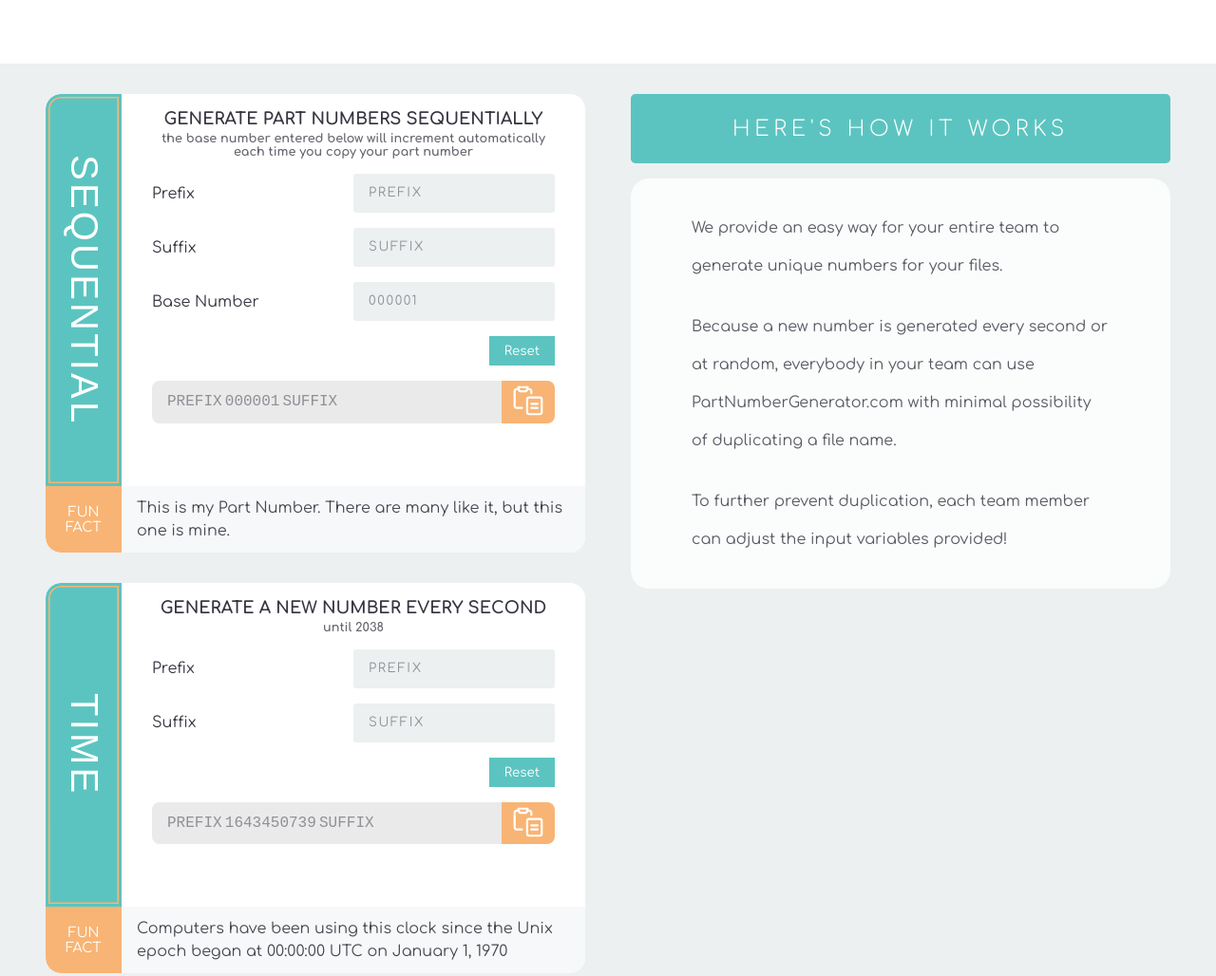
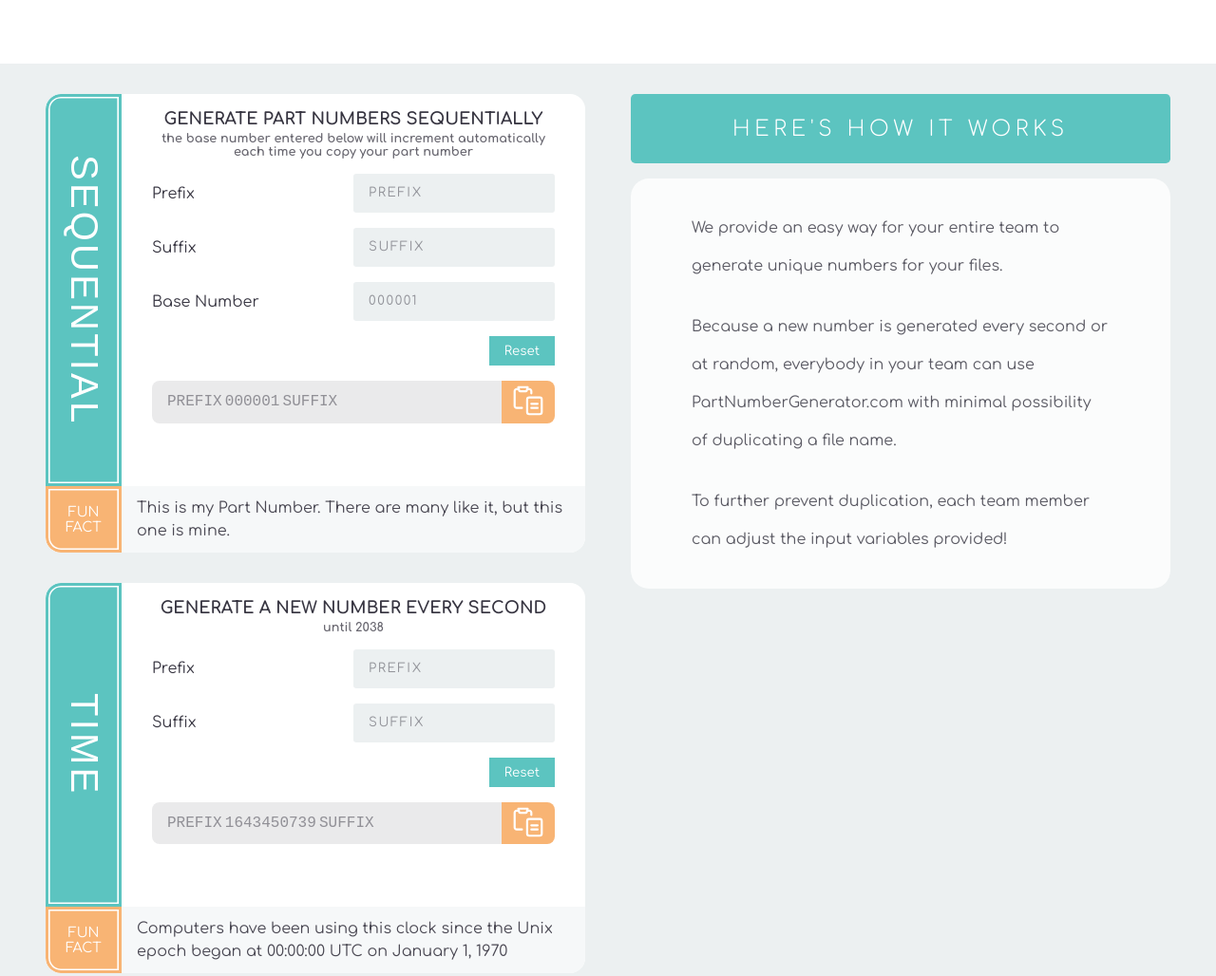
Before and after one commit to Entropyracer/PartNumberGenerator, a plain HTML site: page index.html in a window 1280 px wide. Shown: the part 581-1609 px from the top of the page at 95% size. Drawn offline with nearby package versions, Linux system fonts and the light colour scheme; a web font is replaced by a local one.

Commit message:
Final Stable Release

```diff
--- a/assets/styles/main.css
+++ b/assets/styles/main.css
@@ -245,8 +245,8 @@ button {
   padding: 1rem 0rem;
   border: 0.2rem solid var(--green);
   border-top-left-radius: 1rem;
-  -webkit-box-shadow: inset 0 0 0 0.1rem var(--yellow);
-          box-shadow: inset 0 0 0 0.1rem var(--yellow);
+  -webkit-box-shadow: inset 0 0 0 0.1rem var(--white);
+          box-shadow: inset 0 0 0 0.1rem var(--white);
   background-color: var(--green);
 }
 
@@ -292,8 +292,8 @@ button {
 }
 
 .fun__fact__heading {
-  -webkit-box-shadow: inset 0 0 0 0.1rem var(--yellow);
-          box-shadow: inset 0 0 0 0.1rem var(--yellow);
+  -webkit-box-shadow: inset 0 0 0 0.1rem var(--white);
+          box-shadow: inset 0 0 0 0.1rem var(--white);
   border: 0.2rem solid var(--yellow);
   background-color: var(--yellow);
   padding: 1rem 0;
```
